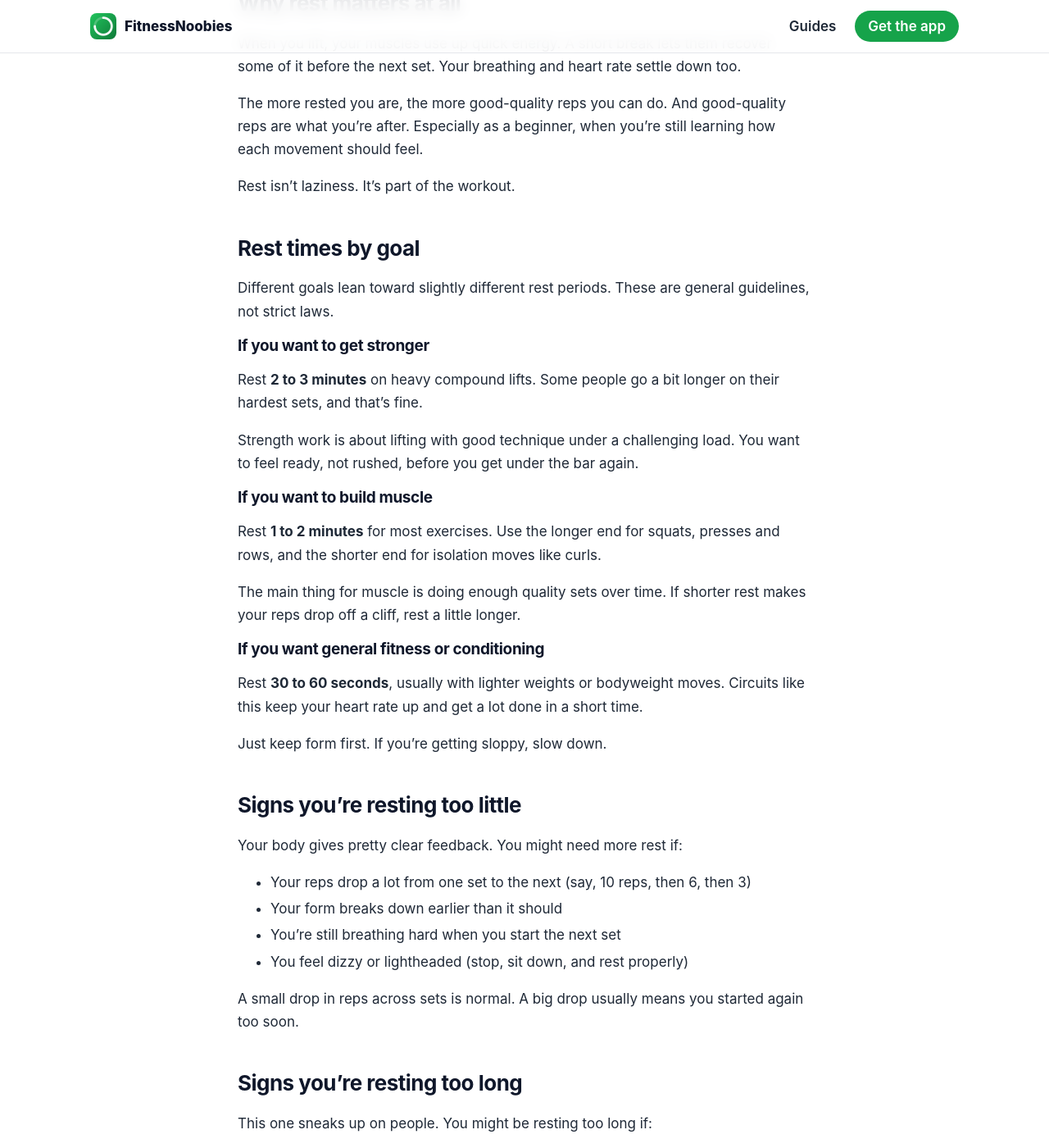
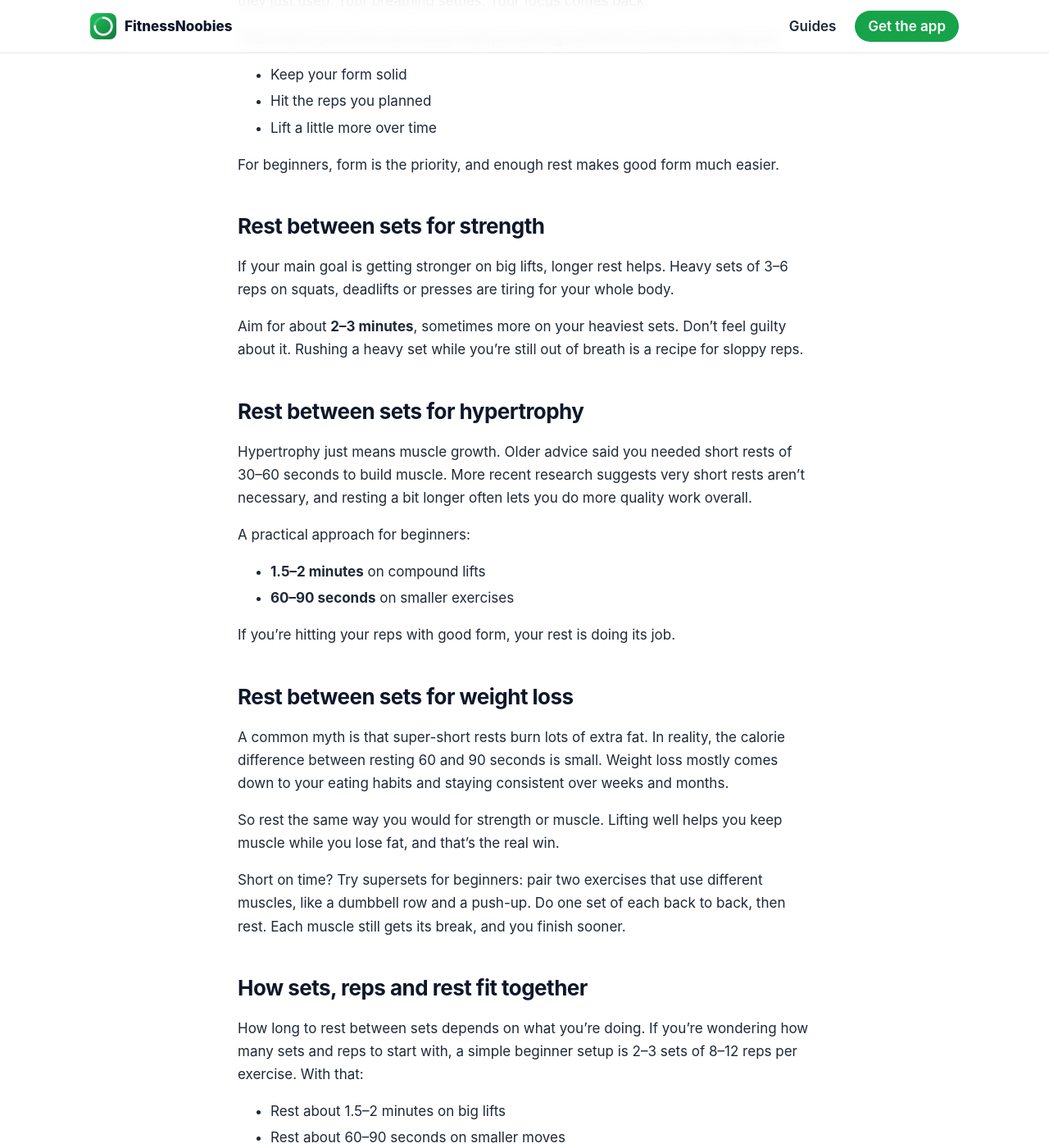
Before and after one commit to u6517125897-hue/fitnessnoobies-blog, a Jekyll site: the page built from _posts/2026-11-23-rest-between-sets-beginners.md, in a window 1280 px wide and 1400 px high, scrolled down 2106 px. Shown: the whole window at 82% size. Built offline with Jekyll 4.4.1, drawn with Linux system fonts in a browser that asks for light colours; some of the changed text lies outside the part shown.

Commit message:
SEO: main keyword + 8-12 secondary keywords + FAQ (with FAQPage data) in every article
Rewrites the live rest-between-sets article (same URL) and redrafts the
3 extra articles to the new standard.

Co-Authored-By: Claude Opus 5.5 <noreply@anthropic.com>
Claude-Session: https://claude.ai/code/session_01UzjvFLthY4FsYEaFKFNc9R

```diff
--- a/_layouts/post.html
+++ b/_layouts/post.html
@@ -39,3 +39,8 @@ layout: default
     document.getElementById('toc').hidden = false;
   })();
 </script>
+{% if page.faq %}
+<script type="application/ld+json">
+{"@context":"https://schema.org","@type":"FAQPage","mainEntity":[{% for f in page.faq %}{"@type":"Question","name":{{ f.q | jsonify }},"acceptedAnswer":{"@type":"Answer","text":{{ f.a | jsonify }}}}{% unless forloop.last %},{% endunless %}{% endfor %}]}
+</script>
+{% endif %}
--- a/_posts/2026-11-23-rest-between-sets-beginners.md
+++ b/_posts/2026-11-23-rest-between-sets-beginners.md
@@ -1,161 +1,144 @@
 ---
 layout: post
-title: "How Long Should You Rest Between Sets? A Beginner's Guide"
-description: "How long should you rest between sets as a beginner? Simple rest times for strength, muscle and conditioning, plus signs you're rushing or resting too long."
+title: "How Long to Rest Between Sets as a Beginner"
+description: "How long to rest between sets as a beginner: simple rest times for strength, muscle and weight loss, plus how a rest timer keeps you on track."
 date: 2026-11-23
-keywords: "how long to rest between sets, rest time between sets for beginners, rest between sets for muscle, gym rest timer, beginner workout tips"
+keywords: "how long to rest between sets, rest time between sets, rest timer, rest between sets for strength, rest between sets for hypertrophy, rest between sets for weight loss, supersets for beginners, how many sets and reps, workout too long, gym etiquette for beginners, gym tips for beginners, rest between exercises"
 app_link: "https://apps.apple.com/app/apple-store/id6812446704?ct=blog-rest-between-sets-beginners&mt=8"
 campaign: "workouts"
 topic: "beginner-tips"
 pin_description: "Not sure how long to rest between sets at the gym? This beginner-friendly guide covers simple rest times for strength, muscle building and conditioning, signs you're resting too little or too long, and easy tips for sticking to a rest timer. Save this gym cheat sheet for your next workout."
+faq:
+  - q: "Is 30 seconds rest between sets enough?"
+    a: "For small exercises like curls or core work, 30–60 seconds can be fine. For bigger lifts like squats or presses, 30 seconds is usually too short for beginners and can hurt your form. Most people do better with 1–2 minutes on those."
+  - q: "Is 3 minutes rest between sets too long?"
+    a: "Not for heavy compound lifts. Three minutes is a normal rest when you're lifting heavy for strength. For lighter exercises, it's usually more than you need."
+  - q: "What should I do between sets?"
+    a: "Breathe, sip water, log your set and get ready for the next one. Light movement is fine, but skip doing another hard exercise. Keep it simple so you're ready when the timer ends."
+  - q: "Does rest time matter for building muscle?"
+    a: "Yes, mostly because it affects how well you perform your next set. Rest long enough to complete your reps with good form. For most beginners, 1–2 minutes is a solid range."
 image: /assets/pins/rest-between-sets-beginners-1.png
 ---
 
-You finish a set. You put the dumbbells down. And then you wonder: do I go again right away? Wait five minutes? Scroll my phone until I feel like it?
+You finish a set, put the dumbbells down, and then what? Thirty seconds? Five minutes? Scrolling your phone until you forget which set you're on? Knowing how long to rest between sets is a small thing that makes a big difference. Rest too little and your next set falls apart. Rest too long and your workout drags on forever.
 
-Rest time is one of the most overlooked parts of a workout. It can also make a big difference. Rest too little and your next sets fall apart. Rest too long and a 45-minute session turns into two hours.
+Here's a simple, beginner-friendly way to get it right.
 
-Good news: you don't need a perfect number. You need a sensible range and a way to stick to it. Here's how to pick one.
+## How long to rest between sets: the quick answer
 
-## The short answer
+For most beginners, these ranges work well:
 
-For most beginners, **60 to 120 seconds** between sets works well.
+| Exercise type | Examples | Rest time between sets |
+|---|---|---|
+| Big compound lifts | Squats, deadlifts, bench press | 1.5–3 minutes |
+| Lighter compound and machine moves | Lunges, lat pulldown, leg press | 60–120 seconds |
+| Isolation and core | Bicep curls, lateral raises, planks | 45–60 seconds |
 
-That's long enough to catch your breath and keep your form solid. It's short enough to keep the workout moving.
+If you only remember one thing: **rest until you feel ready to do your next set with good form, usually 1–2 minutes.**
 
-From there, you can adjust based on the exercise and your goal:
+## Why rest between sets matters
 
-- **Big compound lifts** (squats, deadlifts, bench press, rows): 2 to 3 minutes
-- **Smaller exercises** (curls, lateral raises, triceps work): 60 to 90 seconds
-- **Light circuits or conditioning work:** 30 to 60 seconds
+Rest isn't wasted time. During those minutes, your muscles recover some of the energy they just used. Your breathing settles. Your focus comes back.
 
-If you remember just one rule: harder exercises need longer rest.
+That means your next set can be nearly as strong as the first. Good rest helps you:
 
-## Why rest matters at all
+- Keep your form solid
+- Hit the reps you planned
+- Lift a little more over time
 
-When you lift, your muscles use up quick energy. A short break lets them recover some of it before the next set. Your breathing and heart rate settle down too.
+For beginners, form is the priority, and enough rest makes good form much easier.
 
-The more rested you are, the more good-quality reps you can do. And good-quality reps are what you're after. Especially as a beginner, when you're still learning how each movement should feel.
+## Rest between sets for strength
 
-Rest isn't laziness. It's part of the workout.
+If your main goal is getting stronger on big lifts, longer rest helps. Heavy sets of 3–6 reps on squats, deadlifts or presses are tiring for your whole body.
 
-## Rest times by goal
+Aim for about **2–3 minutes**, sometimes more on your heaviest sets. Don't feel guilty about it. Rushing a heavy set while you're still out of breath is a recipe for sloppy reps.
 
-Different goals lean toward slightly different rest periods. These are general guidelines, not strict laws.
+## Rest between sets for hypertrophy
 
-### If you want to get stronger
+Hypertrophy just means muscle growth. Older advice said you needed short rests of 30–60 seconds to build muscle. More recent research suggests very short rests aren't necessary, and resting a bit longer often lets you do more quality work overall.
 
-Rest **2 to 3 minutes** on heavy compound lifts. Some people go a bit longer on their hardest sets, and that's fine.
+A practical approach for beginners:
 
-Strength work is about lifting with good technique under a challenging load. You want to feel ready, not rushed, before you get under the bar again.
+- **1.5–2 minutes** on compound lifts
+- **60–90 seconds** on smaller exercises
 
-### If you want to build muscle
+If you're hitting your reps with good form, your rest is doing its job.
 
-Rest **1 to 2 minutes** for most exercises. Use the longer end for squats, presses and rows, and the shorter end for isolation moves like curls.
+## Rest between sets for weight loss
 
-The main thing for muscle is doing enough quality sets over time. If shorter rest makes your reps drop off a cliff, rest a little longer.
+A common myth is that super-short rests burn lots of extra fat. In reality, the calorie difference between resting 60 and 90 seconds is small. Weight loss mostly comes down to your eating habits and staying consistent over weeks and months.
 
-### If you want general fitness or conditioning
+So rest the same way you would for strength or muscle. Lifting well helps you keep muscle while you lose fat, and that's the real win.
 
-Rest **30 to 60 seconds**, usually with lighter weights or bodyweight moves. Circuits like this keep your heart rate up and get a lot done in a short time.
+Short on time? Try supersets for beginners: pair two exercises that use different muscles, like a dumbbell row and a push-up. Do one set of each back to back, then rest. Each muscle still gets its break, and you finish sooner.
 
-Just keep form first. If you're getting sloppy, slow down.
+## How sets, reps and rest fit together
 
-## Signs you're resting too little
+How long to rest between sets depends on what you're doing. If you're wondering how many sets and reps to start with, a simple beginner setup is 2–3 sets of 8–12 reps per exercise. With that:
 
-Your body gives pretty clear feedback. You might need more rest if:
+- Rest about 1.5–2 minutes on big lifts
+- Rest about 60–90 seconds on smaller moves
 
-- Your reps drop a lot from one set to the next (say, 10 reps, then 6, then 3)
-- Your form breaks down earlier than it should
-- You're still breathing hard when you start the next set
-- You feel dizzy or lightheaded (stop, sit down, and rest properly)
+Heavier sets with fewer reps need more rest. Lighter sets with more reps need less. Rest between exercises is usually just the time it takes to set up the next one, around 1–3 minutes.
 
-A small drop in reps across sets is normal. A big drop usually means you started again too soon.
+## Signs you need more (or less) rest
 
-## Signs you're resting too long
+You probably need **more rest** if:
 
-This one sneaks up on people. You might be resting too long if:
+- Your reps drop a lot from set to set (for example 10, then 6)
+- Your form breaks down early in the set
+- You're still breathing hard when you pick the weight back up
 
-- Your workouts regularly run much longer than you planned
-- You feel cold or stiff when you start the next set
-- You've lost focus and are halfway through a group chat
-- You keep skipping your last exercises because you ran out of time
+You can probably rest **a bit less** if:
 
-Long rest isn't harmful. But if it makes your workouts so long that you dread them, it's working against you. A routine you actually finish beats a perfect one you skip.
+- You feel fully ready after 30 seconds
+- You're spending more time waiting than lifting
 
-## How to actually stick to your rest times
+## Is your workout too long?
 
-Knowing the numbers is easy. Following them mid-workout is harder. Here's what helps.
+If your sessions often stretch past 90 minutes, rest is usually the culprit. Phone breaks, chats and wandering between machines add up fast.
 
-### 1. Use a timer
+A few fixes:
 
-Guessing doesn't work. Thirty seconds of phone scrolling feels like five. Two minutes of heavy breathing feels like ten.
+- **Use a rest timer.** Start it as soon as you put the weight down.
+- **Plan your workout before you arrive.** No standing around deciding what's next.
+- **Use your phone for logging, not scrolling.**
 
-A rest timer takes the guesswork out. Start it when you rack the weight, and go again when it ends. In FitnessNoobies, the active workout mode has a built-in rest timer, so you can log your set and start your rest in the same place.
+FitnessNoobies has an active workout mode with a built-in rest timer, so you can log a set and start your break without switching apps. If you want to see whether it fits your routine, the 5-day free trial unlocks every feature.
 
-### 2. Plan rest into your workout
+## Gym etiquette for beginners while resting
 
-Decide your rest times before you get to the gym. Write them next to each exercise. For example:
+Your rest time happens in a shared space. A little gym etiquette for beginners goes a long way:
 
-1. Goblet squat – 3 sets of 10 – rest 2 min
-2. Dumbbell bench press – 3 sets of 10 – rest 2 min
-3. Seated cable row – 3 sets of 12 – rest 90 sec
-4. Dumbbell curl – 2 sets of 12 – rest 60 sec
+- If the gym is busy, let someone work in on your machine between your sets.
+- Don't leave your stuff on equipment you aren't using.
+- Step back from the rack or mirror while resting if space is tight.
+- Wipe down equipment when you're done.
 
-Now there's nothing to decide in the moment. You just follow the plan.
+Nobody expects you to be perfect. Being friendly and aware is enough.
 
-### 3. Use rest for something useful
+## More gym tips for beginners about rest
 
-Rest doesn't mean standing still and staring at the wall. Try:
+- Breathe slowly between sets to bring your heart rate down.
+- Sip some water.
+- Pick one form cue to focus on in your next set.
+- Note your weight and reps right away so you don't forget.
 
-- Sipping water
-- Slow breathing: in through the nose, out through the mouth
-- Logging the set you just finished
-- Reading the cues for your next set ("chest up, push through the whole foot")
+## FAQ
 
-That last one is great for beginners. A quick reminder of good form before each set adds up.
+### Is 30 seconds rest between sets enough?
 
-### 4. Be flexible on hard days
+For small exercises like curls or core work, 30–60 seconds can be fine. For bigger lifts like squats or presses, 30 seconds is usually too short for beginners and can hurt your form. Most people do better with 1–2 minutes on those.
 
-Slept badly? Stressed? Extra rest is okay. Add 30 seconds if you need it. The timer is a guide, not a boss.
+### Is 3 minutes rest between sets too long?
 
-## What about supersets?
+Not for heavy compound lifts. Three minutes is a normal rest when you're lifting heavy for strength. For lighter exercises, it's usually more than you need.
 
-A superset means doing two exercises back to back, then resting. For example, a set of push-ups followed right away by a set of rows.
+### What should I do between sets?
 
-Supersets save time, and they work best when the two exercises use different muscles. A simple approach for beginners:
+Breathe, sip water, log your set and get ready for the next one. Light movement is fine, but skip doing another hard exercise. Keep it simple so you're ready when the timer ends.
 
-- Do exercise A
-- Rest about 30 seconds while you set up exercise B
-- Do exercise B
-- Rest 60 to 90 seconds, then repeat
+### Does rest time matter for building muscle?
 
-Keep supersets for lighter or smaller exercises at first. Your heaviest lifts usually feel better with full rest.
-
-## Track it so you can learn from it
-
-Here's a simple habit: write down your sets, reps, weight and rest time for a couple of weeks.
-
-You'll quickly spot patterns. Maybe your squats fall apart with 90 seconds of rest but feel great with 2 minutes. Maybe your curls are fine with just a minute. That's personal information no general guide can give you.
-
-Logging also shows your progress. Seeing that you did 8 reps last week and 10 this week, with the same rest, is a real confidence boost. A workout log, like the workout builder in FitnessNoobies, makes this easy to look back on.
-
-## A quick cheat sheet
-
-Save this for your next session:
-
-- **Default for beginners:** 60–120 seconds
-- **Heavy compound lifts:** 2–3 minutes
-- **Isolation exercises:** 60–90 seconds
-- **Circuits and conditioning:** 30–60 seconds
-- **Feeling wrecked?** Add 30 seconds
-- **Reps dropping a lot?** Rest longer
-- **Workout dragging on?** Use a timer and trim a little
-
-## The bottom line
-
-There's no magic rest number. Start with 60 to 120 seconds, give your big lifts a bit more, and pay attention to how your sets feel.
-
-Use a timer, plan your rest ahead of time, and write things down. After a few weeks, you'll know what works for your body, and your workouts will feel smoother and more focused.
-
-Now go have a good session. And enjoy the rest. You've earned it.
+Yes, mostly because it affects how well you perform your next set. Rest long enough to complete your reps with good form. For most beginners, 1–2 minutes is a solid range.
```
